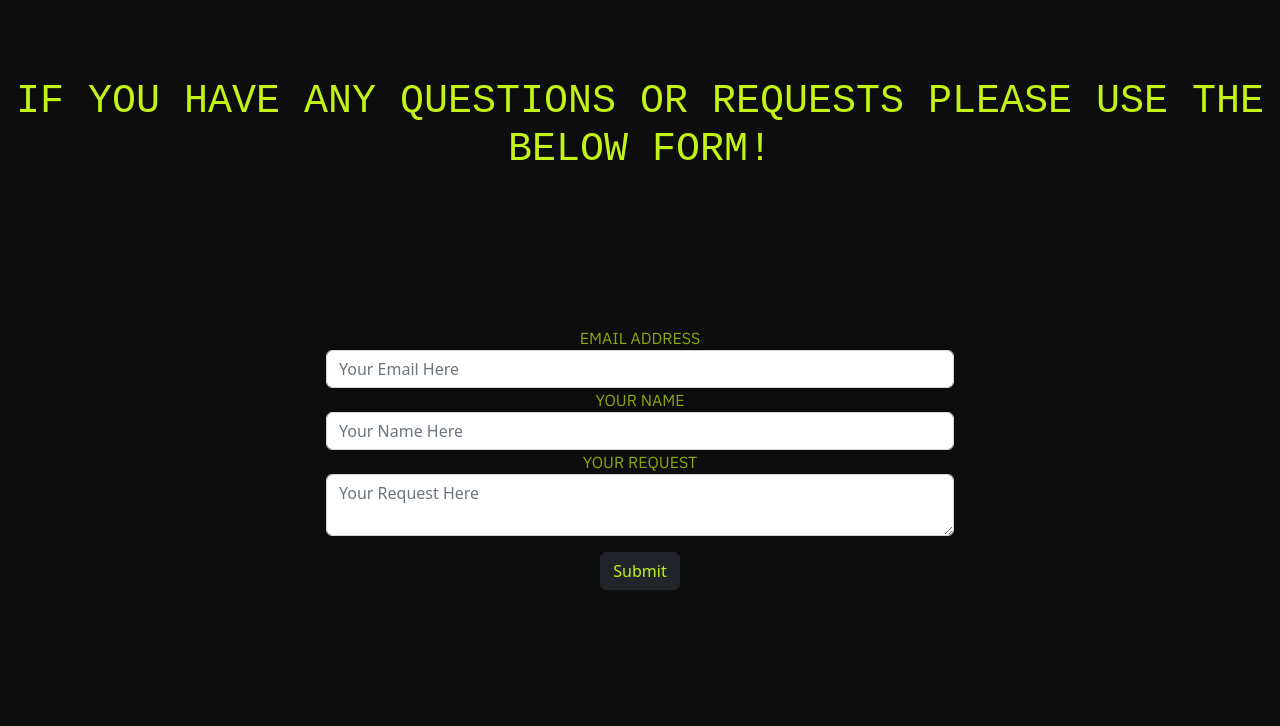
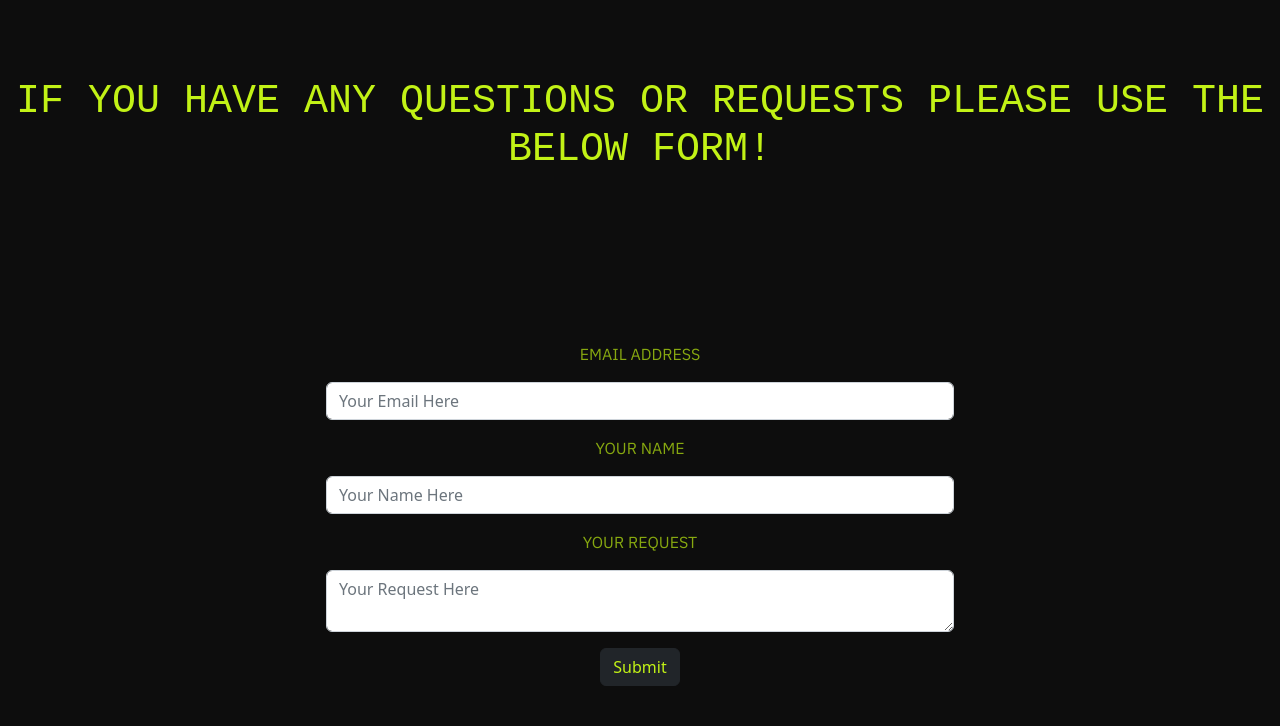
Before and after one commit to InfiniteEndeavours/Cyber-Conciousness-Milestone-2, a website: page contact.html in a window 1280 px wide. Shown: the part 74-800 px from the top of the page. Drawn offline with nearby package versions, Linux system fonts and the light colour scheme.

Commit message:
Add spacing between label and input fields

```diff
--- a/contact.html
+++ b/contact.html
@@ -17,7 +17,7 @@
     <title>CyberSafe | Contact</title>
     <script type="text/javascript" src="https://cdn.jsdelivr.net/npm/@emailjs/browser@3/dist/email.min.js"></script>
     <script type="text/javascript">
-        (function() {
+        (function () {
             // https://dashboard.emailjs.com/admin/account
             emailjs.init('gLUOF9PED0jAFEkYB');
         })();
@@ -63,18 +63,19 @@
         <div class="col-12 text-center text-uppercase section-spacer">
             <form id="contact-form">
                 <div class="form-group">
-                    <label for="from_email">Email Address</label>
-                    <input type="email" name="from_email" class="form-control" id="from_email"
-                           placeholder="Your Email Here">
+                    <label for="from_email" class="mt-3">Email Address</label>
+                    <input type="email" name="from_email" class="form-control mt-3" id="from_email"
+                           placeholder="Your Email Here" required>
                 </div>
                 <div class="form-group">
-                    <label for="from_name">Your Name</label>
-                    <input type="text" name="from_name" class="form-control" id="from_name" placeholder="Your Name Here">
+                    <label for="from_name" class="mt-3">Your Name</label>
+                    <input type="text" name="from_name" class="form-control mt-3" id="from_name"
+                           placeholder="Your Name Here" required>
                 </div>
                 <div class="form-group">
-                    <label for="message">Your Request</label>
-                    <textarea id="message" name="message" class="form-control"
-                              placeholder="Your Request Here"></textarea>
+                    <label for="message" class="mt-3">Your Request</label>
+                    <textarea id="message" name="message" class="form-control mt-3"
+                              placeholder="Your Request Here" required></textarea>
                 </div>
                 <button type="submit" class="btn btn-primary footer-spacer">Submit</button>
             </form>
@@ -94,14 +95,17 @@
                 <h1>Social Media:</h1>
                 <ul id="footer-icons">
                     <li>
-                        <a href="https://www.twitter.com" target="_blank" aria-label="A link to Twitter"><i class="fa-brands fa-twitter"></i></a>
+                        <a href="https://www.twitter.com" target="_blank" aria-label="A link to Twitter"><i
+                                class="fa-brands fa-twitter"></i></a>
                     </li>
                     <li>
-                        <a href="https://www.github.com/infiniteendeavours" target="_blank" aria-label="A link to my GitHub"><i
+                        <a href="https://www.github.com/infiniteendeavours" target="_blank"
+                           aria-label="A link to my GitHub"><i
                                 class="fa-brands fa-github"></i></a>
                     </li>
                     <li>
-                        <a href="https://www.facebook.com" target="_blank" aria-label="A link to Facebook"><i class="fa-brands fa-facebook"></i></a>
+                        <a href="https://www.facebook.com" target="_blank" aria-label="A link to Facebook"><i
+                                class="fa-brands fa-facebook"></i></a>
                     </li>
                 </ul>
             </div>
```
